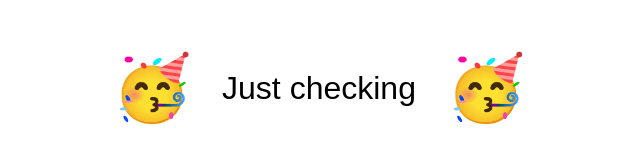
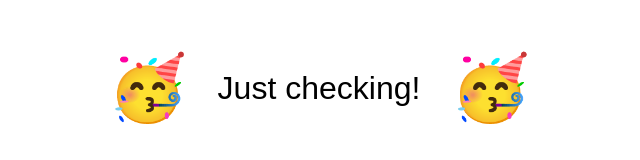
Before and after one commit to MassGents/Birthday-Wishes, a plain HTML site: page index.html in a window 1280 px wide. Shown: the part 312-472 px from the top of the page, without its empty margins (321-961 px from the left). Drawn offline with Linux system fonts and the light colour scheme.

Commit message:
Update index.html

```diff
--- a/index.html
+++ b/index.html
@@ -3,7 +3,7 @@
 <head>
   <meta charset="UTF-8" />
   <meta name="viewport" content="width=device-width, initial-scale=1.0" />
-  <title>Just Checking</title>
+  <title>Just Checking!</title>
 
   <!-- iMessage/Social Preview -->
   <meta property="og:title" content="🥳 🥳" />
@@ -39,7 +39,7 @@
 <body>
   <div class="container">
     <div class="emoji">🥳</div>
-    <div>Just checking</div>
+    <div>Just checking!</div>
     <div class="emoji">🥳</div>
   </div>
 </body>
```
